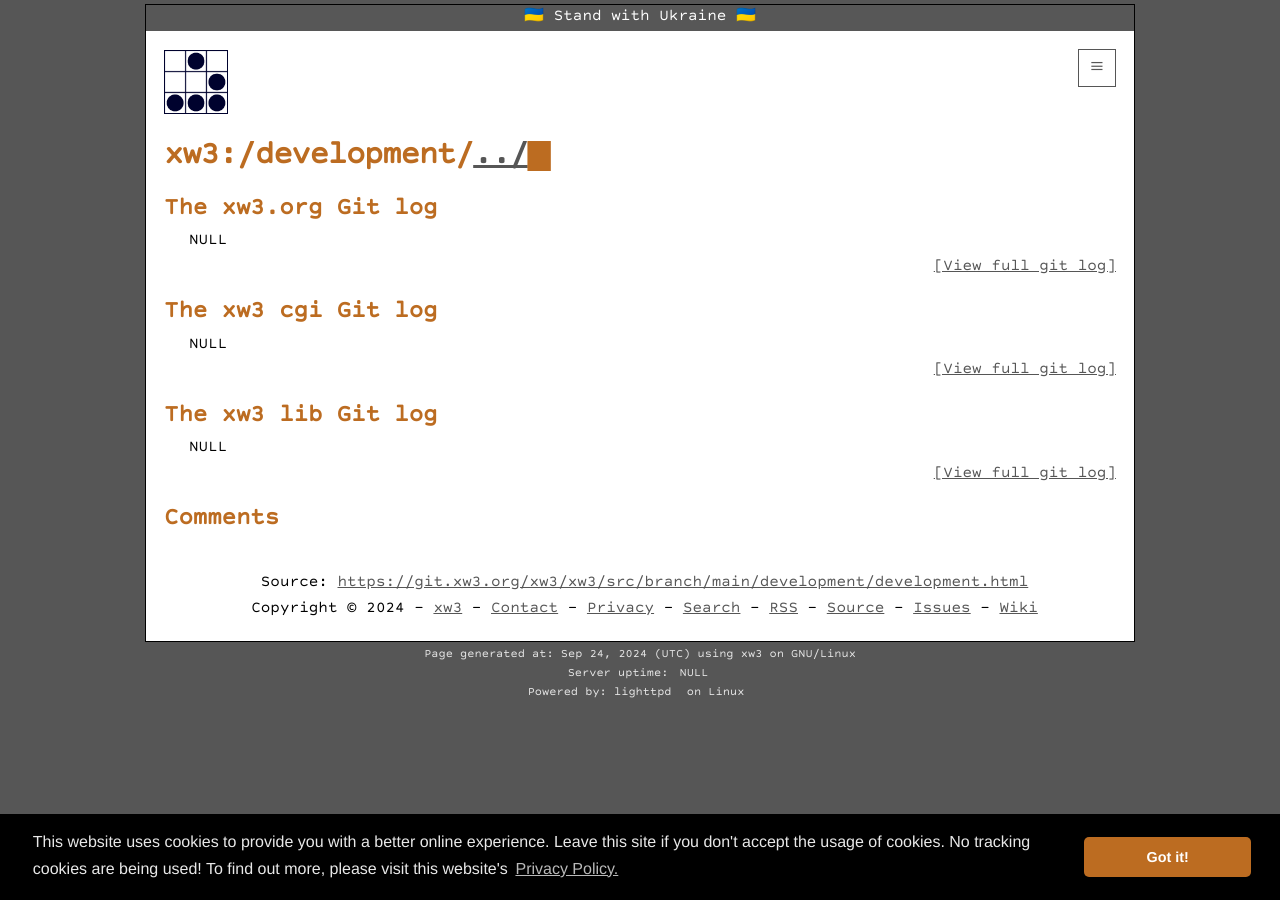
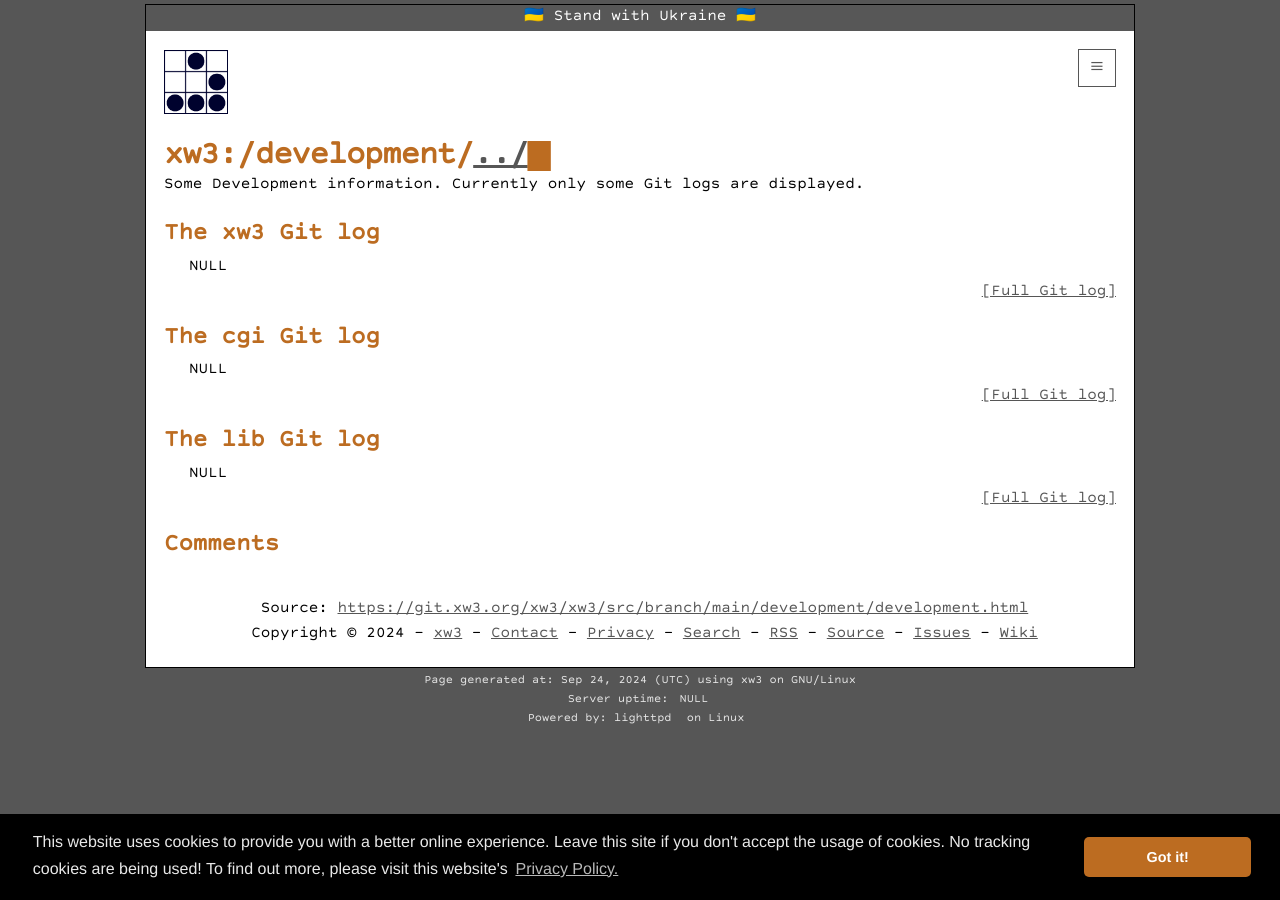
Before and after one commit to hanez/xw3, a Jekyll site: the page built from development/development.html, in a window 1280 px wide. Built offline with Jekyll 4.4.1, drawn with Linux system fonts in a browser that asks for light colours; comment, search, counter and statistics services are not loaded.

Commit message:
Updated development page.

```diff
--- a/development/development.html
+++ b/development/development.html
@@ -4,27 +4,27 @@
 noToc: true
 noDate: true
 title: /development/
-_subtitle: Development information
+subtitle: Some Development information. Currently only some Git logs are displayed.
 permalink: /development/
 ---
 
-<h2>The xw3.org Git log</h2>
+<h2>The xw3 Git log</h2>
 
 <ul id="gitlog" name="gitlog" style="font-family: CourierPrimeSans;">NULL</ul>
 
-<p style="text-align:right;"><a href="{{ site.git }}commits/branch/main">[View full git log]</a></p>
+<p style="text-align:right;"><a href="{{ site.git }}commits/branch/main">[Full Git log]</a></p>
 
-<h2>The xw3 cgi Git log</h2>
+<h2>The cgi Git log</h2>
 
 <ul id="gitlog_cgi" name="gitlog_cgi" style="font-family: CourierPrimeSans;">NULL</ul>
 
-<p style="text-align:right;"><a href="https://git.xw3.org/xw3/cgi/commits/branch/main">[View full git log]</a></p>
+<p style="text-align:right;"><a href="https://git.xw3.org/xw3/cgi/commits/branch/main">[Full Git log]</a></p>
 
-<h2>The xw3 lib Git log</h2>
+<h2>The lib Git log</h2>
 
 <ul id="gitlog_lib" name="gitlog_lib" style="font-family: CourierPrimeSans;">NULL</ul>
 
-<p style="text-align:right;"><a href="https://git.xw3.org/xw3/lib/commits/branch/main">[View full git log]</a></p>
+<p style="text-align:right;"><a href="https://git.xw3.org/xw3/lib/commits/branch/main">[Full Git log]</a></p>
 
 <script>
 $(document).ready(function(){
```
